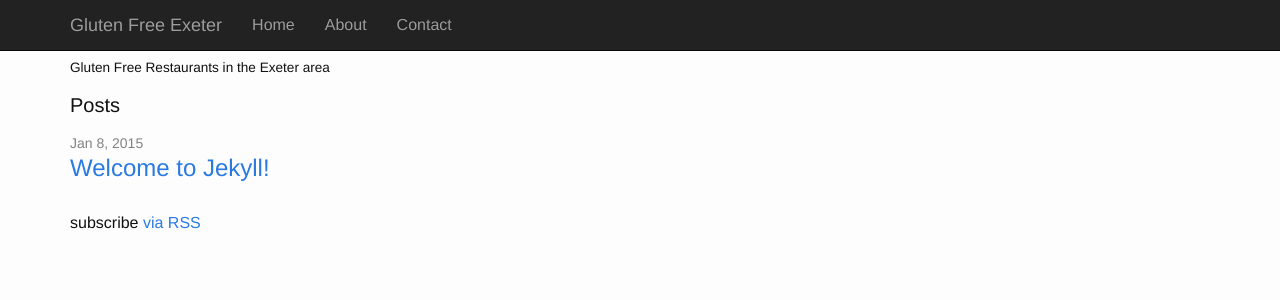
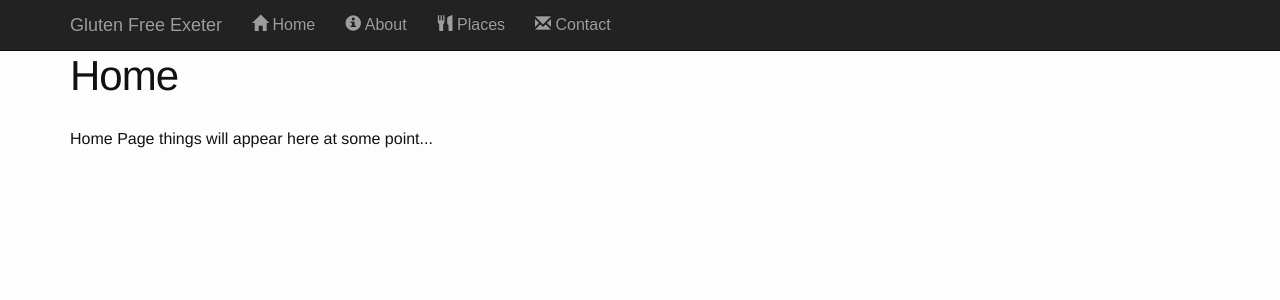
Before and after one commit to Dansmithyy/gfexe, a Jekyll site: the page built from index.html, in a window 1280 px wide. Shown: the top 300 px of the page. Built offline with Jekyll 4.4.1, drawn with Linux system fonts in a browser that asks for light colours; nearby versions of some CDN libraries.

Commit message:
Added contact & places page, changed site font family, added glyphicons to nav-bar items and changed home page to a page instead of a posts page

```diff
--- a/_config.yml
+++ b/_config.yml
@@ -2,7 +2,7 @@
 title: Gluten Free Exeter
 #email: your-email@domain.com
 description: > # this means to ignore newlines until "baseurl:"
-  Gluten Free Restaurants in the Exeter area
+
 baseurl: "" # the subpath of your site, e.g. /blog/
 url: "http://yourdomain.com" # the base hostname & protocol for your site
 twitter_username: DanSmithh_
--- a/_layouts/default.html
+++ b/_layouts/default.html
@@ -26,9 +26,10 @@
 </div>
 <div id="navbar" class="collapse navbar-collapse">
 <ul class="nav navbar-nav">
-<li><a href="/">Home</a></li>
-<li><a href="/about">About</a></li>
-<li><a href="/contact">Contact</a></li>
+<li><a href="/"><span class="glyphicon glyphicon-home" aria-hidden="true"></span> Home</a></li>
+<li><a href="/about"><span class="glyphicon glyphicon-info-sign" aria-hidden="true"></span> About</a></li>
+<li><a href="/places"><span class="glyphicon glyphicon-cutlery" aria-hidden="true"></span> Places </a></li>
+<li><a href="/contact"><span class="glyphicon glyphicon-envelope" aria-hidden="true"></span> Contact</a></li>
 </ul>
 </div><!--/.nav-collapse -->
 </div>
--- a/css/main.scss
+++ b/css/main.scss
@@ -76,10 +76,6 @@ $on-laptop:        800px;
 	border-color: #080808;
 }
 
-.navbar-default{
-	background-color: #222;
-	border-color: #080808;
-}
 
 .navbar-collapse {
 	background-color: #222;
@@ -91,4 +87,5 @@ $on-laptop:        800px;
 .navbar-inverse {
   background-image: linear-gradient(to bottom, #222 0px, #222 100%);
     background-repeat: repeat-x;
+    font-family: Droid Sans, Arial, Helvetica, sans-serif;
 }
--- a/index.html
+++ b/index.html
@@ -1,23 +1,6 @@
 ---
-layout: default
+layout: page
+title: Home
+permalink: /
 ---
-
-<div class="home">
-
-  <h1 class="page-heading">Posts</h1>
-
-  <ul class="post-list">
-    {% for post in site.posts %}
-      <li>
-        <span class="post-meta">{{ post.date | date: "%b %-d, %Y" }}</span>
-
-        <h2>
-          <a class="post-link" href="{{ post.url | prepend: site.baseurl }}">{{ post.title }}</a>
-        </h2>
-      </li>
-    {% endfor %}
-  </ul>
-
-  <p class="rss-subscribe">subscribe <a href="{{ "/feed.xml" | prepend: site.baseurl }}">via RSS</a></p>
-
-</div>
+Home Page things will appear here at some point...
```
Also changed, not shown: contact.md (added, +7 -0 lines), places.md (added, +7 -0 lines).
